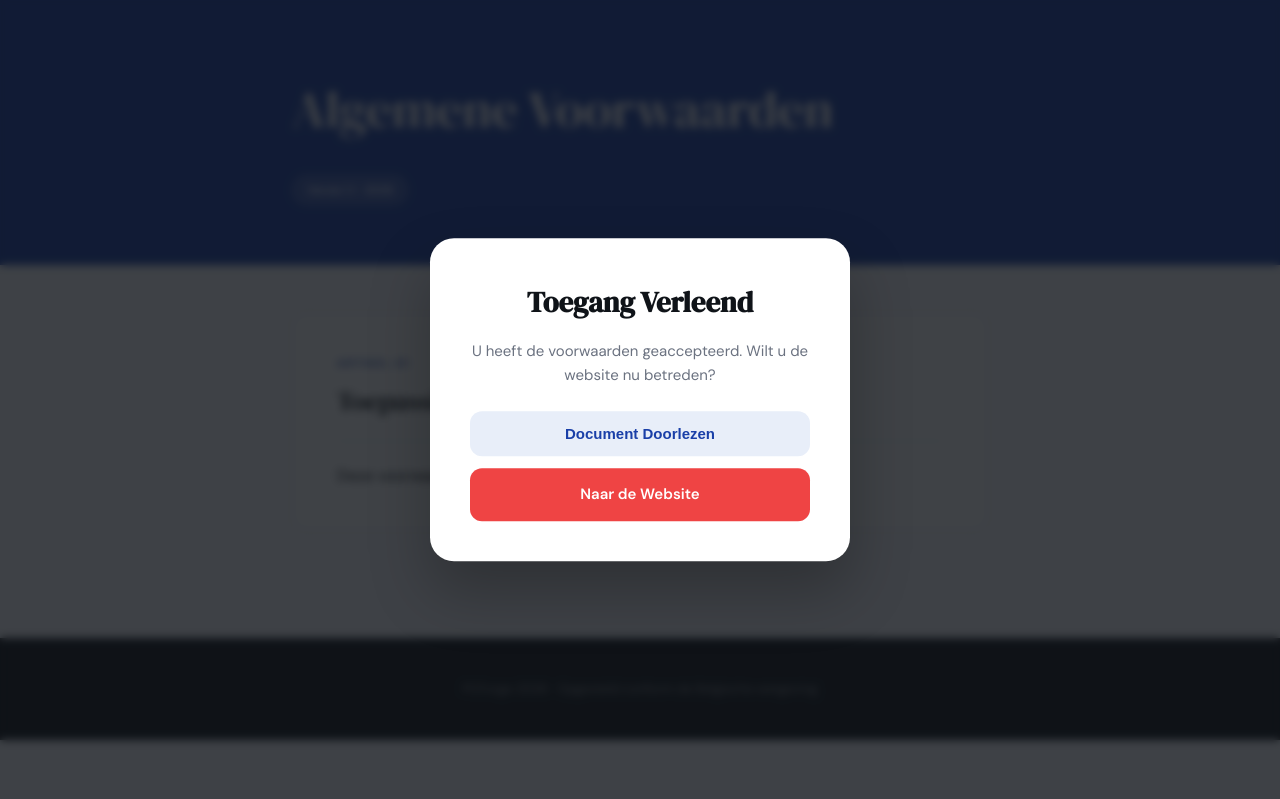
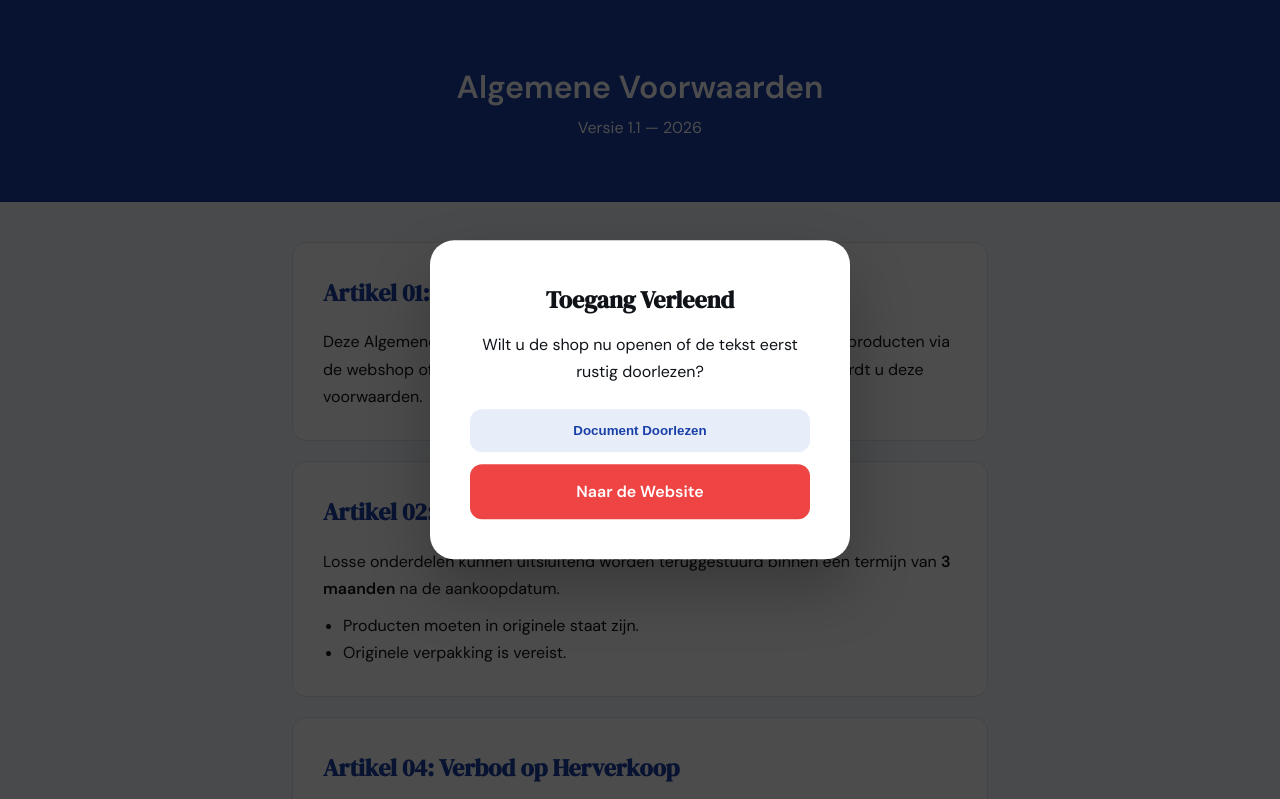
Before and after one commit to vaultstreamcompany-hub/pcforge, a plain HTML site: page index.html in a window 1280 px wide. Both pictures are taken after a click on the button "Accepteren en Verdergaan". Shown: the top 799 px of the page. Drawn offline with Linux system fonts and the light colour scheme.

Commit message:
Update index.html

```diff
--- a/index.html
+++ b/index.html
@@ -14,8 +14,6 @@
     --border: #dde2ec;
     --bg: #f7f8fc;
     --white: #ffffff;
-    --warn: #b45309;
-    --warn-bg: #fffbeb;
   }
 
   *, *::before, *::after { box-sizing: border-box; margin: 0; padding: 0; }
@@ -26,10 +24,9 @@
     color: var(--ink);
     line-height: 1.7;
     font-size: 16px;
-    overflow-x: hidden;
   }
 
-  /* ── SPLASH SCREEN ── */
+  /* ── SPLASH SCREEN (Verschijnt direct) ── */
   #overlay {
     position: fixed;
     inset: 0;
@@ -44,7 +41,8 @@
     transition: opacity 0.4s ease, visibility 0.4s;
   }
   .overlay-content { max-width: 540px; }
-  .overlay-content h1 { font-family: 'DM Serif Display', serif; font-size: 2.8rem; margin-bottom: 16px; line-height: 1.1; }
+  .overlay-content h1 { font-family: 'DM Serif Display', serif; font-size: 2.8rem; margin-bottom: 16px; }
+
   .btn-accept {
     background: var(--white);
     color: var(--accent);
@@ -55,15 +53,13 @@
     border-radius: 50px;
     cursor: pointer;
     box-shadow: 0 10px 25px rgba(0,0,0,0.15);
-    transition: all 0.2s ease;
   }
-  .btn-accept:hover { transform: translateY(-2px); box-shadow: 0 12px 30px rgba(0,0,0,0.2); }
 
   /* ── EXIT POPUP ── */
   #exit-popup {
     position: fixed;
     top: 50%; left: 50%;
-    transform: translate(-50%, -50%) scale(0.9);
+    transform: translate(-50%, -50%);
     background: white;
     padding: 40px;
     border-radius: 24px;
@@ -72,74 +68,44 @@
     visibility: hidden;
     opacity: 0;
     text-align: center;
-    transition: all 0.3s cubic-bezier(0.34, 1.56, 0.64, 1);
     width: 90%;
     max-width: 420px;
+    transition: 0.3s;
   }
-  #exit-popup.show { visibility: visible; opacity: 1; transform: translate(-50%, -50%) scale(1); }
+  #exit-popup.show { visibility: visible; opacity: 1; }
   .popup-overlay {
-    position: fixed; inset: 0; background: rgba(15, 19, 24, 0.8); z-index: 1999;
-    visibility: hidden; opacity: 0; transition: 0.3s; backdrop-filter: blur(4px);
+    position: fixed; inset: 0; background: rgba(0,0,0,0.7); z-index: 1999;
+    visibility: hidden; opacity: 0; transition: 0.3s;
   }
   .popup-overlay.show { visibility: visible; opacity: 1; }
+
   .btn-group { display: flex; flex-direction: column; gap: 12px; margin-top: 24px; }
+  .btn-exit { background: #ef4444; color: white; border: none; padding: 14px; border-radius: 12px; cursor: pointer; font-weight: 600; text-decoration: none; }
+  .btn-stay { background: var(--accent-light); color: var(--accent); border: none; padding: 14px; border-radius: 12px; cursor: pointer; font-weight: 600; }
 
-  .btn-exit {
-    background: #ef4444;
-    color: white;
-    border: none;
-    padding: 14px;
-    border-radius: 12px;
-    cursor: pointer;
-    font-weight: 600;
-    text-decoration: none;
-    font-size: 15px;
-    transition: 0.2s;
-  }
-  .btn-exit:hover { background: #dc2626; }
-
-  .btn-stay { background: var(--accent-light); color: var(--accent); border: none; padding: 14px; border-radius: 12px; cursor: pointer; font-weight: 600; font-size: 15px; }
-
-  /* ── FLOATING NAV ── */
-  #view-tos-btn {
-    position: fixed; bottom: 24px; left: 24px;
-    background: var(--white); color: var(--accent);
-    padding: 10px 20px; border-radius: 50px;
-    text-decoration: none; font-size: 13px; font-weight: 600;
-    box-shadow: 0 4px 15px rgba(0,0,0,0.1);
-    z-index: 900; display: none; border: 1px solid var(--border);
-  }
-
-  header { background: var(--accent); color: white; padding: 80px 0 60px; position: relative; overflow: hidden; }
-  .header-inner { max-width: 760px; margin: 0 auto; padding: 0 32px; position: relative; z-index: 1; }
-  .header-label { font-size: 12px; font-weight: 600; letter-spacing: 0.15em; text-transform: uppercase; color: rgba(255,255,255,0.6); margin-bottom: 12px; }
-  header h1 { font-family: 'DM Serif Display', serif; font-size: clamp(2.2rem, 5vw, 3.2rem); font-weight: 400; line-height: 1.15; margin-bottom: 16px; }
-  .version-badge { display: inline-block; margin-top: 20px; background: rgba(255,255,255,0.15); border: 1px solid rgba(255,255,255,0.25); border-radius: 20px; padding: 4px 14px; font-size: 12px; font-weight: 500; }
-
+  /* ── CONTENT STYLING ── */
+  header { background: var(--accent); color: white; padding: 60px 0; text-align: center; }
   .container { max-width: 760px; margin: 0 auto; padding: 0 32px; }
-  main { padding: 48px 0 80px; }
-  .article { background: var(--white); border: 1px solid var(--border); border-radius: 14px; padding: 40px 44px; margin-bottom: 28px; }
-  .article-number { font-size: 11px; font-weight: 700; letter-spacing: 0.14em; text-transform: uppercase; color: var(--accent); margin-bottom: 6px; }
-  .article h2 { font-family: 'DM Serif Display', serif; font-size: 1.65rem; font-weight: 400; color: var(--ink); margin-bottom: 20px; padding-bottom: 16px; border-bottom: 2px solid var(--accent-light); }
-
-  footer { background: var(--ink); color: rgba(255,255,255,0.5); text-align: center; padding: 40px; font-size: 13px; }
+  main { padding: 40px 0; }
+  .article { background: white; padding: 30px; border-radius: 14px; border: 1px solid var(--border); margin-bottom: 20px; }
+  .article h2 { font-family: 'DM Serif Display', serif; color: var(--accent); margin-bottom: 15px; }
+  .callout { background: var(--accent-light); padding: 15px; border-left: 4px solid var(--accent); margin: 15px 0; font-size: 14px; }
 </style>
 </head>
 <body>
 
 <div id="overlay">
   <div class="overlay-content">
-    <div style="text-transform: uppercase; letter-spacing: 2px; font-size: 12px; margin-bottom: 12px; opacity: 0.7;">Juridische Bevestiging</div>
     <h1>Algemene Voorwaarden 2026</h1>
-    <p style="margin-bottom: 32px; opacity: 0.8; font-size: 1.1rem;">Door op de onderstaande knop te klikken, bevestigt u dat u akkoord gaat met onze voorwaarden.</p>
+    <p style="margin-bottom: 30px; opacity: 0.9;">Bevestig uw akkoord om de website van PCForge te betreden.</p>
     <button class="btn-accept" onclick="acceptTerms()">Accepteren en Verdergaan</button>
   </div>
 </div>
 
 <div class="popup-overlay" id="p-overlay"></div>
 <div id="exit-popup">
-  <h2 style="font-family: 'DM Serif Display', serif; margin-bottom: 12px; font-size: 1.8rem;">Toegang Verleend</h2>
-  <p style="font-size: 15px; color: var(--muted); line-height: 1.6;">U heeft de voorwaarden geaccepteerd. Wilt u de website nu betreden?</p>
+  <h2 style="font-family: 'DM Serif Display', serif; margin-bottom: 10px;">Toegang Verleend</h2>
+  <p>Wilt u de shop nu openen of de tekst eerst rustig doorlezen?</p>
   <div class="btn-group">
     <button class="btn-stay" onclick="closePopup()">Document Doorlezen</button>
     <a href="shop.html" class="btn-exit">Naar de Website</a>
@@ -147,44 +113,55 @@
 </div>
 
 <header>
-  <div class="header-inner">
+  <div class="container">
     <h1>Algemene Voorwaarden</h1>
-    <div class="version-badge">Versie 1.1 · 2026</div>
+    <p>Versie 1.1 — 2026</p>
   </div>
 </header>
 
 <main>
   <div class="container">
     <div class="article">
-      <div class="article-number">Artikel 01</div>
-      <h2>Toepassingsgebied</h2>
-      <p>Deze voorwaarden zijn van toepassing op alle aankopen bij PCForge.</p>
+      <h2>Artikel 01: Toepassingsgebied</h2>
+      <p>Deze Algemene Voorwaarden zijn van toepassing op alle aankopen van producten via de webshop of fysieke winkel van PCForge. Door verder te gaan, aanvaardt u deze voorwaarden.</p>
+    </div>
+
+    <div class="article">
+      <h2>Artikel 02: Retourbeleid</h2>
+      <p>Losse onderdelen kunnen uitsluitend worden teruggestuurd binnen een termijn van <strong>3 maanden</strong> na de aankoopdatum.</p>
+      <ul style="margin-left: 20px; margin-top: 10px;">
+        <li>Producten moeten in originele staat zijn.</li>
+        <li>Originele verpakking is vereist.</li>
+      </ul>
+    </div>
+
+    <div class="article">
+      <h2>Artikel 04: Verbod op Herverkoop</h2>
+      <div class="callout">
+        <strong>Anti-Dropshipping Regel:</strong>
+        Het is verboden interne componenten te verwijderen of te vervangen gedurende 30 dagen na aankoop.
+      </div>
+      <p>Producten zijn uitsluitend voor persoonlijk gebruik.</p>
     </div>
   </div>
 </main>
 
-<footer>
-  PCForge 2026 · Opgesteld conform de Belgische wetgeving
-</footer>
-
 <script>
   function acceptTerms() {
-    // Sla de aanvaarding op voor deze sessie
-    sessionStorage.setItem('tos_accepted', 'true');
-
-    const overlay = document.getElementById('overlay');
-    overlay.style.opacity = '0';
+    // Verberg het blauwe scherm
+    document.getElementById('overlay').style.opacity = '0';
     setTimeout(() => {
-      overlay.style.visibility = 'hidden';
+      document.getElementById('overlay').style.visibility = 'hidden';
+      // Toon de keuze popup
       document.getElementById('exit-popup').classList.add('show');
       document.getElementById('p-overlay').classList.add('show');
     }, 400);
   }
 
   function closePopup() {
+    // Sluit de popup zodat men kan lezen
     document.getElementById('exit-popup').classList.remove('show');
     document.getElementById('p-overlay').classList.remove('show');
-    window.scrollTo({ top: 0, behavior: 'smooth' });
   }
 </script>
 
```
